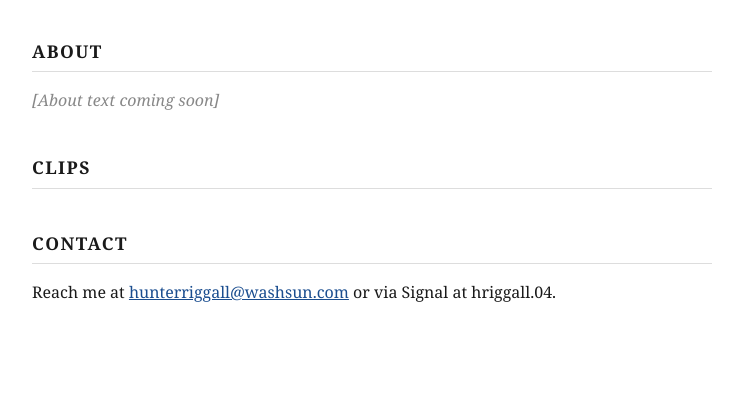
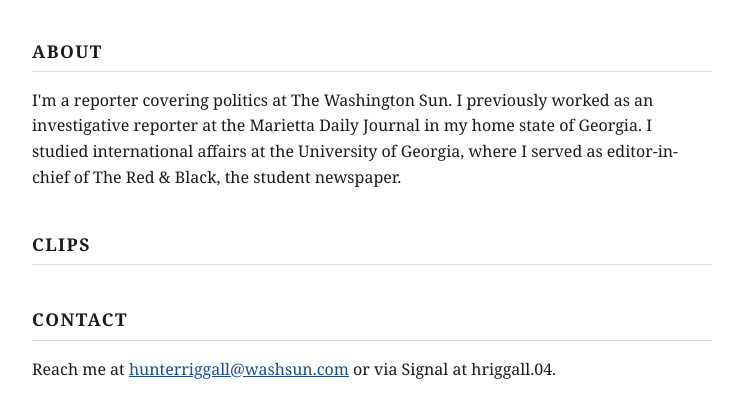
Before and after one commit to hunterriggall-dev/my-site, a plain HTML site: page index.html in a window 1280 px wide. Shown: the part 150-568 px from the top of the page, without its empty margins (268-1011 px from the left). Drawn offline with Linux system fonts and the light colour scheme.

Commit message:
Add About text
Co-Authored-By: Claude Opus 5.5 <noreply@anthropic.com>
Claude-Session: https://claude.ai/code/session_01FtGsmJVL6PjMxGjG2xmk1E

```diff
--- a/index.html
+++ b/index.html
@@ -59,8 +59,7 @@
 
     <section id="about">
       <h2>About</h2>
-      <!-- ABOUT TEXT GOES HERE: waiting for Hunter's text -->
-      <p class="placeholder">[About text coming soon]</p>
+      <p>I'm a reporter covering politics at The Washington Sun. I previously worked as an investigative reporter at the Marietta Daily Journal in my home state of Georgia. I studied international affairs at the University of Georgia, where I served as editor-in-chief of The Red &amp; Black, the student newspaper.</p>
     </section>
 
     <section id="clips">
```
